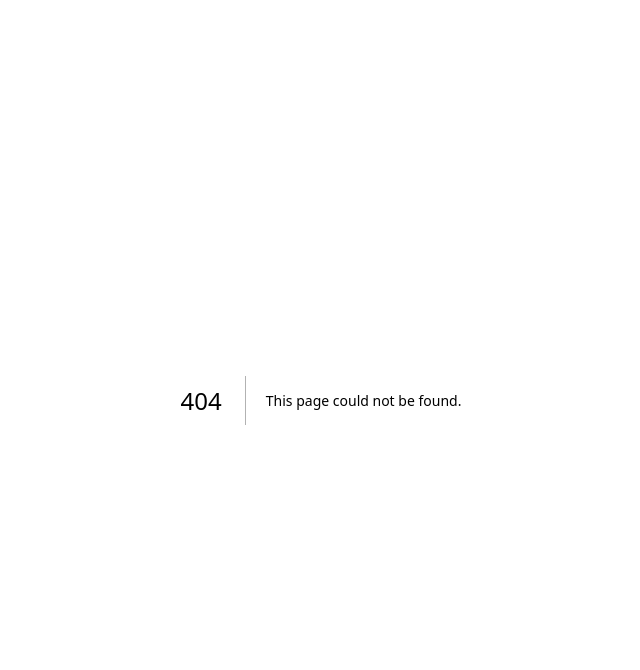
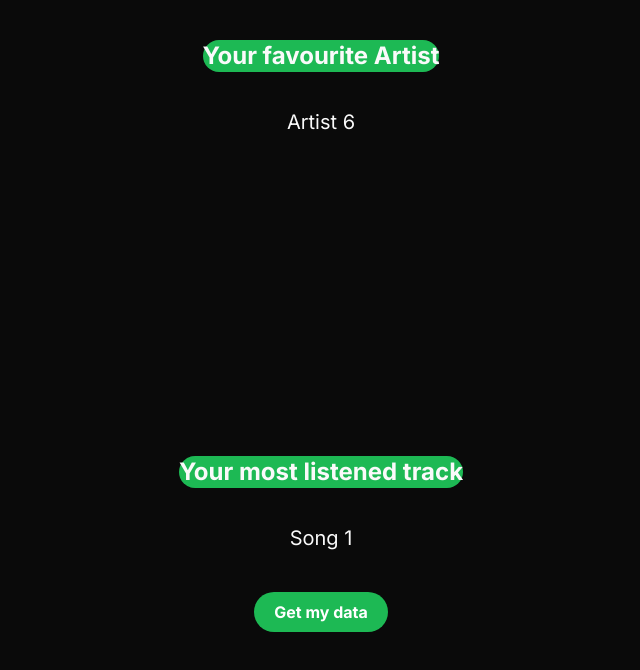
Before and after one commit to TjarkGerken/big-data-project, a Next.js app in the folder web-app/: page /results in a window 1280 px wide. Before the commit this address had no page. Shown: the top 670 px of the page, without its empty margins (319-959 px from the left). Built offline with nearby package versions, Linux system fonts and the light colour scheme; no server answers.

Commit message:
Frontend

```diff
--- /dev/null
+++ b/web-app/src/app/api/get-track-data/route.ts
@@ -0,0 +1,30 @@
+import axios from 'axios';
+export const dynamic = "force-dynamic";
+export async function POST(request: Request) {
+    const track_name = await request.json()
+    const auth_token = request.headers.get("Authorization");
+    //const refresh_token = request.headers.get("Refresh-Token");
+
+    const url = 'https://api.spotify.com/v1/search';
+    const params = {
+      q: track_name.track,
+      type: 'track',
+      market: 'DE',
+      limit: 1
+    };
+    const headers = {
+      Authorization: auth_token.access_token
+    };
+
+    axios.get(url, { params, headers })
+      .then(response => {
+        console.log(response.data);
+        return new Response (JSON.stringify(response.data), { status: 200 });
+      })
+      .catch(error => {
+        console.error(error);
+        return new Response ('error', { status: 500 });
+      });
+
+
+}
--- /dev/null
+++ b/web-app/src/app/results/page.tsx
@@ -0,0 +1,108 @@
+"use client";
+import { useRouter } from "next/navigation";
+import { useEffect, useState } from "react";
+import axios from "axios";
+import { get } from "http";
+
+const Page = () => {
+    const [result, setResult] = useState("");
+    const [favoriteTrack, setFavoriteTrack] = useState(null);
+    const [favoriteArtist, setFavoriteArtist] = useState(null);
+    const user = {
+        spotifyUserId: "your_spotify_user_id",
+        topTracks: [
+            { track_name: "Song 1", ms_played: 360000 },
+            { track_name: "Song 2", ms_played: 240000 },
+            { track_name: "Song 3", ms_played: 180000 },
+            { track_name: "Song 4", ms_played: 120000 },
+            { track_name: "Song 5", ms_played: 60000 },
+            { track_name: "Song 6", ms_played: 300000 },
+            { track_name: "Song 7", ms_played: 240000 },
+            { track_name: "Song 8", ms_played: 180000 },
+            { track_name: "Song 9", ms_played: 120000 },
+            { track_name: "Song 10", ms_played: 60000 }
+        ],
+        total_minutes_played_track: 30,
+        topArtists: [
+            { artist_name: "Artist 1", ms_played: 300000 },
+            { artist_name: "Artist 2", ms_played: 240000 },
+            { artist_name: "Artist 3", ms_played: 180000 },
+            { artist_name: "Artist 4", ms_played: 120000 },
+            { artist_name: "Artist 5", ms_played: 60000 },
+            { artist_name: "Artist 6", ms_played: 360000 },
+            { artist_name: "Artist 7", ms_played: 240000 },
+            { artist_name: "Artist 8", ms_played: 180000 },
+            { artist_name: "Artist 9", ms_played: 120000 },
+            { artist_name: "Artist 10", ms_played: 60000 }
+        ],
+        total_minutes_played_artist: 30
+    };
+
+    useEffect(() => {
+        //fetchData();
+        findFavorites();
+        //getTrackData('Ich will es bar');
+        //getArtistData();
+    }, []);
+
+    async function getTrackData(trackId:string) {
+        const response = await axios.post(`/api/get-track-data`, { track_name: trackId }, { headers: { Authorization: localStorage.getItem("authCode") } });
+        return response.data;
+    }
+
+    const getArtistData = async (artistID) => {
+        const response = await axios.get(`/api/artist-data/${artistID}`);
+        return response.data;
+    }
+
+    const fetchData = async () => {
+        try {
+            const response = await axios.get("/api/analyzed-data");
+            setResult(response.data);
+        } catch (error) {
+            console.error("Error fetching analyzed data:", error);
+        }
+    };
+
+    /*const trackId = '';
+        getTrackData(trackId)
+            .then(trackData => {
+                console.log('Track data:', trackData);
+            })
+            .catch(error => console.error('Error fetching track data:', error));
+
+    const artistID = '';
+        /*getArtistData(artistID)
+            .then(artistData => {
+                const artistImages = artistData.images;
+                const artistImageUrl = artistImages.length > 0 ? artistImages[0].url : null;
+                console.log('Artist image URL:', artistImageUrl);
+            })
+            .catch(error => console.error('Error fetching artist data:', error)); */
+
+
+    const findFavorites = () => {
+        const favoriteTrack = user.topTracks.reduce((prev, current) => {
+            return (prev.ms_played > current.ms_played) ? prev : current;
+        });
+
+        const favoriteArtist = user.topArtists.reduce((prev, current) => {
+            return (prev.ms_played > current.ms_played) ? prev : current;
+        });
+
+        setFavoriteTrack(favoriteTrack);
+        setFavoriteArtist(favoriteArtist);
+    };
+
+    return (
+        <div className="flex flex-col items-center">
+            <h1 className="text-2xl font-bold mt-10 mb-4 bg-spotify-green rounded-full box-border">Your favourite Artist</h1>
+            {favoriteArtist && <p className="text-xl mt-5">{favoriteArtist.artist_name}</p>}
+            <h1 className="text-2xl font-bold mt-80 mb-4 bg-spotify-green rounded-full">Your most listened track</h1>
+            {favoriteTrack && <p className="text-xl mt-5">{favoriteTrack.track_name}</p>}
+            <button onClick={getTrackData('Ich will es bar')} className="bg-spotify-green text-white font-bold rounded-full mt-10 px-5 py-2">Get my data</button>
+        </div>
+    );
+};
+
+export default Page;
```
Also changed, not shown: web-app/src/app/results/space-background.jpg (added).
